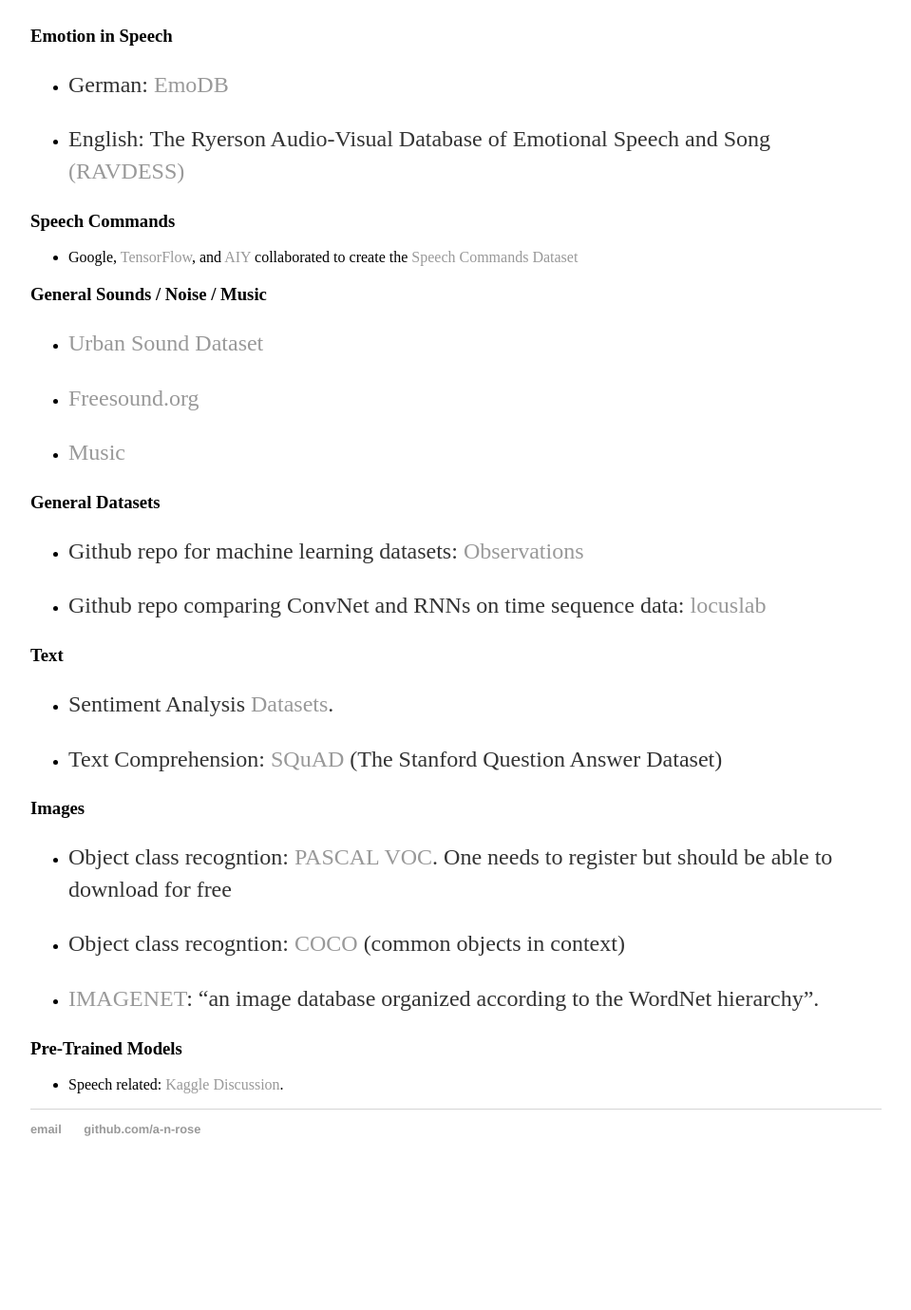
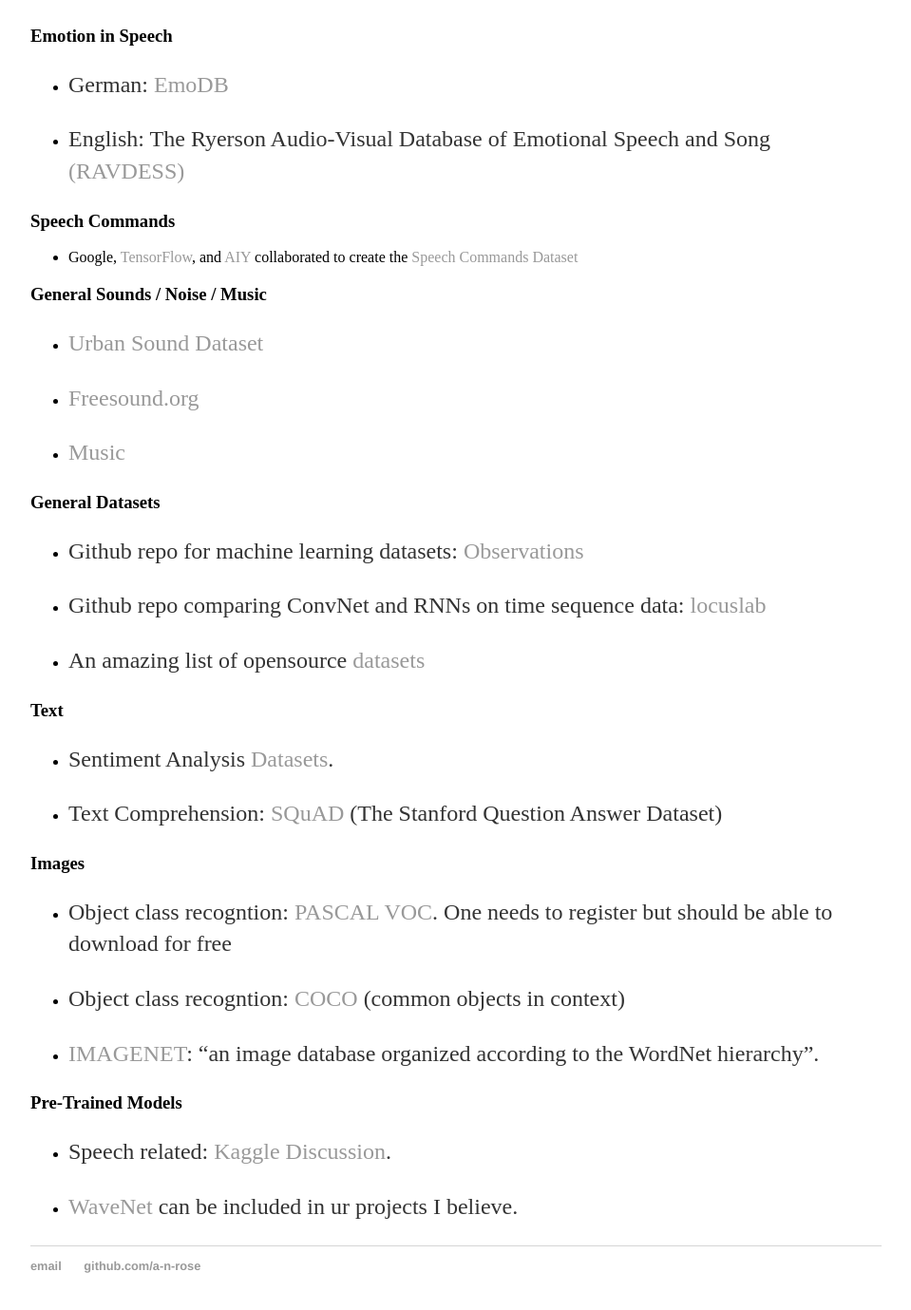
Before and after one commit to a-n-rose/a-n-rose.github.io, a Jekyll site: the page built from _posts/2019-01-06-resources-publicly-available-speech-databases.md, in a window 1280 px wide and 1400 px high, scrolled down 1249 px. Shown: the top 1379 px of the window at 95% size, without its empty margins (160-1119 px from the left). Built offline with Jekyll 4.4.1, drawn with Linux system fonts in a browser that asks for light colours; before the commit the page ends 2505 px from its top, so only the background shows below that.

Commit message:
added Wavenet and a great list I found elsewhere

```diff
--- a/_posts/2019-01-06-resources-publicly-available-speech-databases.md
+++ b/_posts/2019-01-06-resources-publicly-available-speech-databases.md
@@ -56,6 +56,8 @@
 
 * Github repo comparing ConvNet and RNNs on time sequence data: <a href="https://github.com/locuslab/TCN">locuslab</a>
 
+* An amazing list of opensource <a href="https://deepmind.com/research/open-source/open-source-datasets/">datasets</a>
+
 ### Text
 
 * Sentiment Analysis <a href="https://blog.cambridgespark.com/50-free-machine-learning-datasets-sentiment-analysis-b9388f79c124">Datasets</a>.
@@ -73,3 +75,5 @@
 ### Pre-Trained Models
 
 * Speech related: <a href="https://www.kaggle.com/c/tensorflow-speech-recognition-challenge/discussion/43576">Kaggle Discussion</a>.
+
+* <a href="https://deepmind.com/blog/wavenet-generative-model-raw-audio/">WaveNet</a> can be included in ur projects I believe.
```
